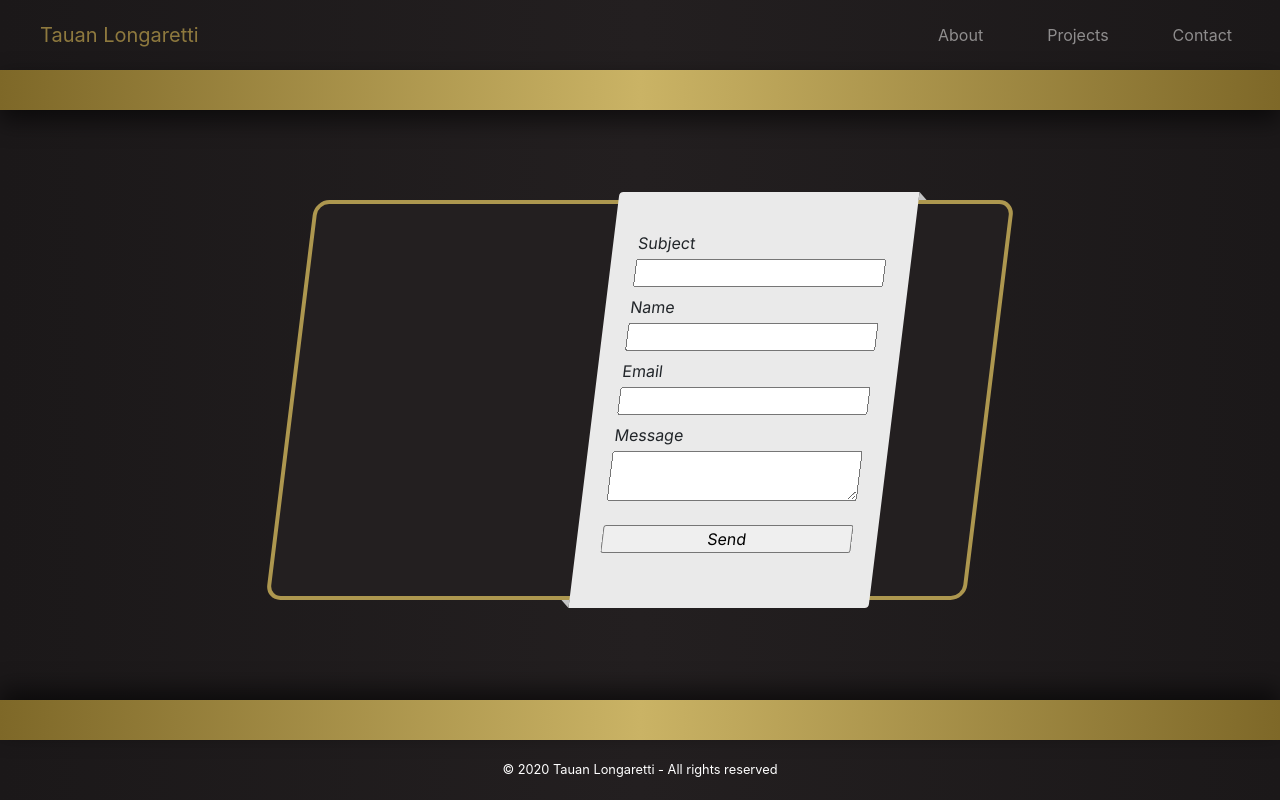
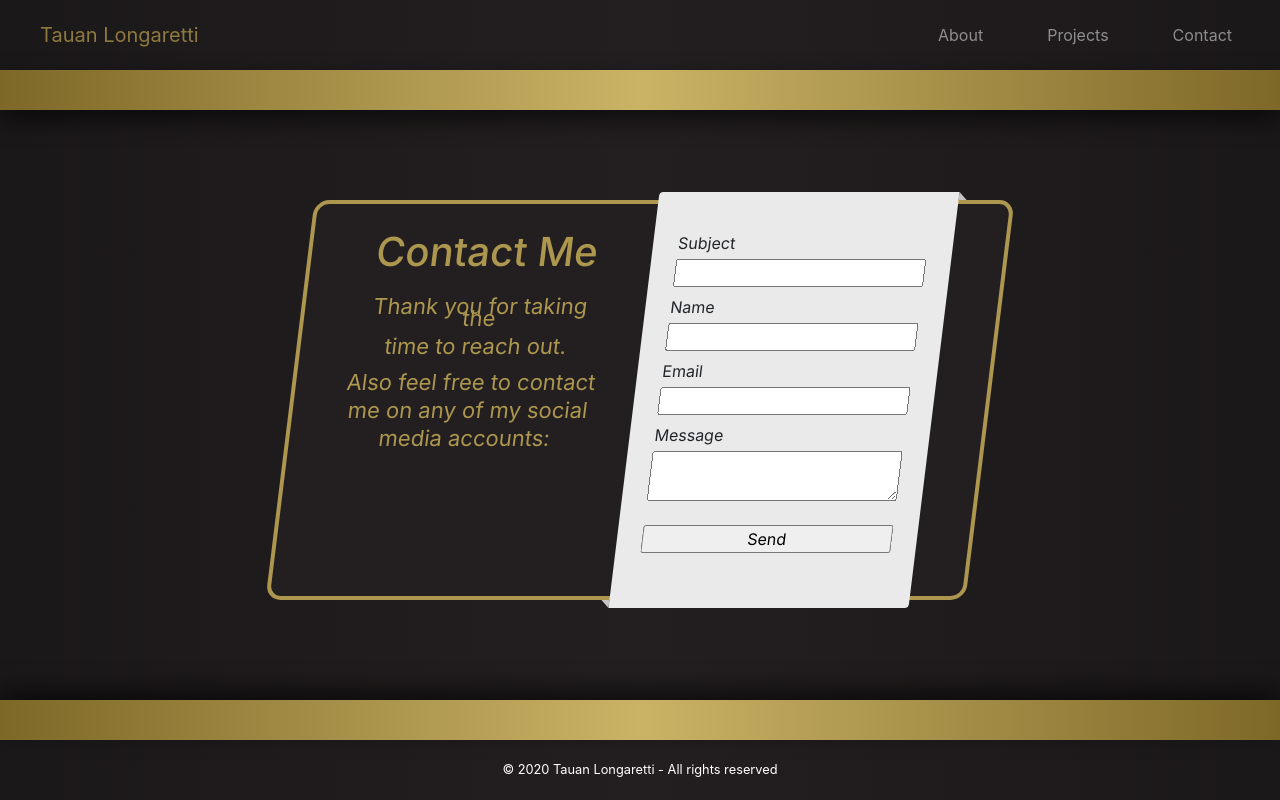
Before and after one commit to tauanlongaretti/portfolio, a React (Create React App) app: page /contact in a window 1280 px wide. Built offline with nearby package versions, Linux system fonts and the light colour scheme.

Commit message:
added contact form text content

```diff
--- a/src/App.css
+++ b/src/App.css
@@ -119,9 +119,19 @@
   height: 416px;
   background-color: var(--light-color);
   top: -12px;
-  left: 300px;
-  /* transform: skew(-7deg); */
+  left: 340px;
   border-radius: 4px 0px 4px 0px;
+}
+
+.form-text {
+  position: absolute;
+  color: var(--light-accent);
+  width: 250px;
+  top: 20px;
+  left: 50px;
+  text-align: center;
+  font-size:22px;
+  line-height: 12px;
 }
 
 .form-ribbon:before {
--- a/src/components/Contact.js
+++ b/src/components/Contact.js
@@ -26,6 +26,14 @@ const Contact = () => {
   return (
     <div className="form-wrapper">
       <div className="form-container p-4">
+        <div className="form-text">
+          <h1>Contact Me</h1>
+          <p className="mt-4">Thank you for taking the </p>
+          <p>time to reach out.</p>
+          <p className="mt-4">Also feel free to contact </p>
+          <p>me on any of my social </p>
+          <p>media accounts:</p>
+        </div>
         <div className="form-ribbon">
           <form
             className="contact-form d-flex flex-column"
```
